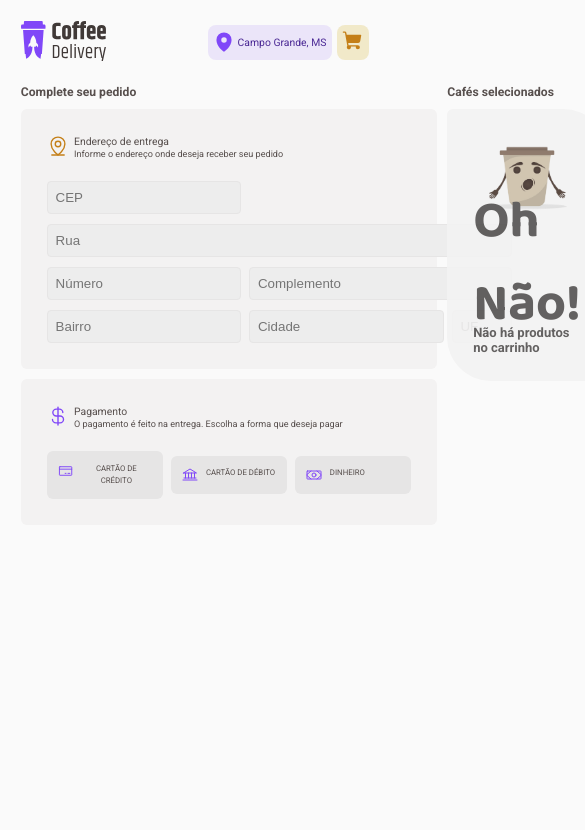
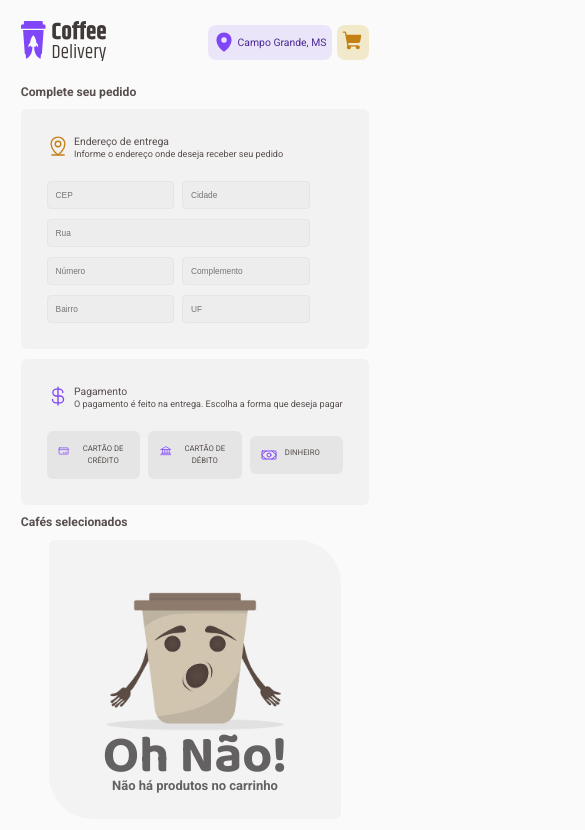
Before and after one commit to felipe0848/coffe-delivery, a React (Vite) app: page /checkout in a window 390 px wide. Shown: the top 830 px of the page, 585 px wide, since content can reach past the window. Built offline with nearby package versions, Linux system fonts and the light colour scheme.

Commit message:
Feat: Add design responsive in checkout page

```diff
--- a/src/pages/checkout/components/form-adress/styles.ts
+++ b/src/pages/checkout/components/form-adress/styles.ts
@@ -33,7 +33,7 @@ export const FormHeaderContainer = styled.header`
 `
 
 export const InputsContainer = styled.div`
-  max-width: 35rem;
+  width: fit-content;
   display: grid;
   grid-template-columns: 1fr 2fr 60px;
   grid-template-areas:
@@ -42,6 +42,16 @@ export const InputsContainer = styled.div`
     'number complement complement'
     'neighborhood city UF';
   gap: 1rem 0.75rem;
+  @media (max-width: 425px) {
+    display: grid;
+    grid-template-columns: 1fr 1fr;
+
+    grid-template-areas:
+      'cep city'
+      'street street'
+      'number complement '
+      'neighborhood UF';
+  }
 `
 const BaseInput = styled.div`
   display: flex;
--- a/src/pages/checkout/components/orders/styles.ts
+++ b/src/pages/checkout/components/orders/styles.ts
@@ -7,6 +7,7 @@ export const AsideContainer = styled.div`
   gap: 1.5rem;
   border-radius: 6px 44px;
   background: ${(props) => props.theme['base-card']};
+  width: 28rem;
 `
 export const AsideContainerWithOutProducts = styled(AsideContainer)`
   align-items: center;
--- a/src/pages/checkout/styles.ts
+++ b/src/pages/checkout/styles.ts
@@ -4,16 +4,33 @@ export const MainCheckoutContainer = styled.main`
   display: flex;
   gap: 1rem;
   align-items: flex-start;
+  justify-content: space-between;
   > aside {
     display: flex;
     flex-direction: column;
+    align-items: center;
     gap: 1rem;
-    width: 28rem;
+    flex: 1;
+    > h3 {
+      width: 100%;
+    }
   }
   > section {
     display: flex;
     flex-direction: column;
     gap: 1rem;
+    flex: 1;
+  }
+  @media (max-width: 1225px) {
+    flex-wrap: wrap;
+    input {
+      font-size: 90%;
+    }
+  }
+  @media (max-width: 425px) {
+    input {
+      font-size: 80%;
+    }
   }
 `
 export const ErrorMessage = styled.span`
--- a/src/styles/global.ts
+++ b/src/styles/global.ts
@@ -34,7 +34,6 @@ body{
   @media (max-width: 645px) {
     body{
       padding: 0rem 2rem;
-
   }
 }
 `
```
